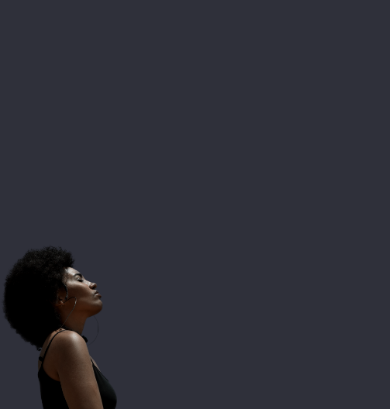
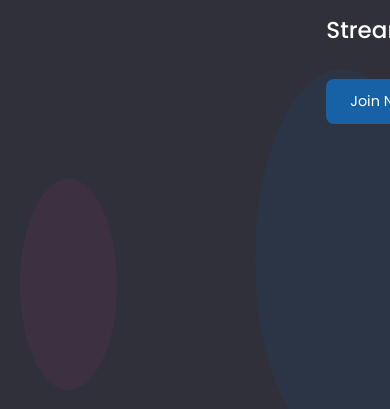
Before and after one commit to daiki130/FigmaPractice, a plain HTML site: page index.html in a window 390 px wide. Shown: the part 435-844 px from the top of the page. Drawn offline with Linux system fonts and the light colour scheme.

Commit message:
💄 横幅900px以下のスタイルを追加、サークルの追加

```diff
--- a/index.css
+++ b/index.css
@@ -29,3 +29,51 @@
   margin: 1rem;
   align-self: center;
 }
+
+@media (max-width: 900px) {
+  .home-main-section .img-wrapper {
+    display: none;
+  }
+  .home-main-section {
+    justify-content: center;
+  }
+}
+
+.home-page-circle-1 {
+  position: absolute;
+  width: 25vw;
+  height: 25vh;
+  border-radius: 50%;
+  background-color: rgba(188, 58, 128, 0.1);
+  left: 5vw;
+  bottom: 5vw;
+  z-index: -1;
+}
+.home-page-circle-2 {
+  position: absolute;
+  width: 25vw;
+  height: 25vh;
+  border-radius: 50%;
+  background-color: rgba(23, 98, 167, 0.1);
+  top: 5vw;
+  left: 50vw;
+  z-index: -1;
+}
+.home-page-circle-3 {
+  position: absolute;
+  width: 45vw;
+  height: 45vh;
+  bottom: 0;
+  right: 0;
+  z-index: -1;
+  overflow: hidden;
+}
+.home-page-circle-3::before {
+  content: "";
+  transform: translate(40px, 40px);
+  width: 100%;
+  height: 100%;
+  position: absolute;
+  border-radius: 50%;
+  background-color: rgb(23, 98, 167, 0.1);
+}
--- a/index.html
+++ b/index.html
@@ -33,5 +33,8 @@
         <a href="join.html" class="btn">Join Now</a>
       </div>
     </section>
+    <div class="home-page-circle-1"></div>
+    <div class="home-page-circle-2"></div>
+    <div class="home-page-circle-3"></div>
   </body>
 </html>
```
